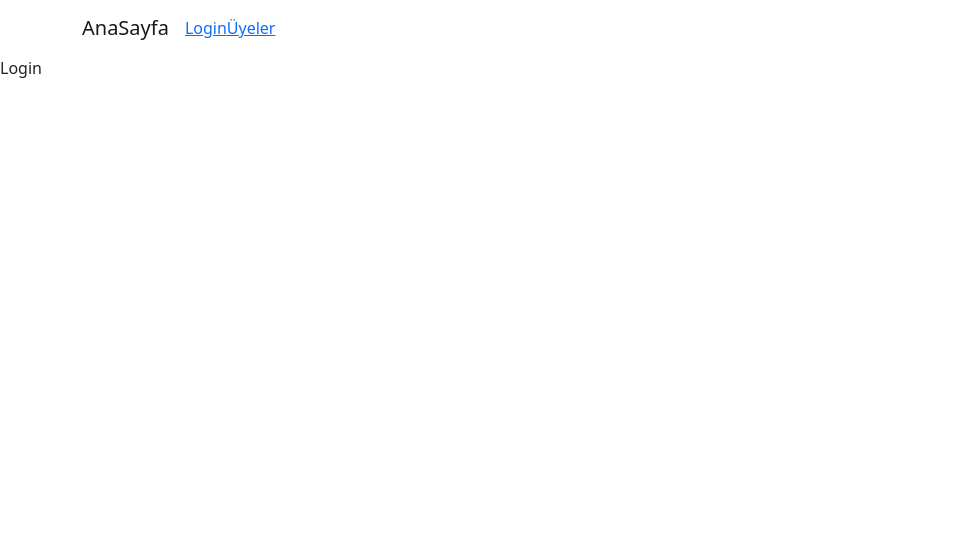
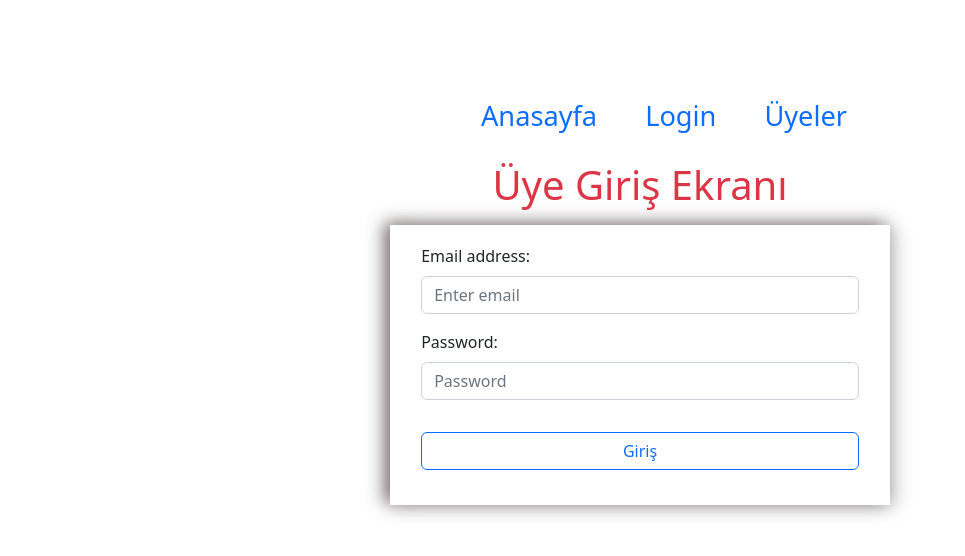
Before and after one commit to aydogdu-ali/form-management, a React (Create React App) app: page /login in a window 1280 px wide. Shown: the top 556 px of the page, without its empty margins (0-965 px from the left). Built offline with nearby package versions, Linux system fonts and the light colour scheme.

Commit message:
edit navbar and login component

```diff
--- a/src/component/navbar/Navbar.jsx
+++ b/src/component/navbar/Navbar.jsx
@@ -1,24 +1,22 @@
 import React from 'react'
-import Container from 'react-bootstrap/Container';
 import Nav from 'react-bootstrap/Nav';
-import Navbar from 'react-bootstrap/Navbar';
 import { Link } from "react-router-dom";
+import NavbarStyle from "./navbar.module.css"
 
 const Navbar1 = () => {
   return (
-    <Navbar className ="text-danger" >
-      <Container>
-        <Navbar.Brand href="/">AnaSayfa</Navbar.Brand>
-        <Navbar.Toggle aria-controls="basic-navbar-nav" />
-        <Navbar.Collapse id="basic-navbar-nav">
-          <Nav className="me-auto d-flex justify-content-between">
-            <Link to ="/Login">Login</Link>
-            <Link to ="/Üyeler">Üyeler</Link>
+    <Nav className="justify-content-center mt-3" activeKey="/">
+    <Nav.Item className={NavbarStyle['nav-item']}>
+      <Link className={NavbarStyle['nav-item-link']} to="/">Anasayfa</Link>
+    </Nav.Item>
+    <Nav.Item className={NavbarStyle['nav-item']}>
+      <Link className={NavbarStyle['nav-item-link']} to="/login">Login</Link>
+    </Nav.Item>
+    <Nav.Item className={NavbarStyle['nav-item']}>
+      <Link className={NavbarStyle['nav-item-link']} to="/üyeler">Üyeler</Link>
+    </Nav.Item>
 
-            </Nav>
-        </Navbar.Collapse>
-      </Container>
-    </Navbar>
+  </Nav>
   )
 }
 
--- /dev/null
+++ b/src/component/navbar/navbar.module.css
@@ -0,0 +1,13 @@
+.nav-item{
+    display: flex;
+    justify-content: space-between;
+    align-items: center;
+    margin-top: 5rem;
+   margin-left: 3rem;
+   font-size: 1.7rem;
+
+}
+
+.nav-item-link{
+    text-decoration: none;
+}
--- a/src/pages/Login/Login.jsx
+++ b/src/pages/Login/Login.jsx
@@ -1,9 +1,105 @@
-import React from 'react'
+import React from "react";
+import Container from "react-bootstrap/Container";
+import Form from "react-bootstrap/Form";
+import Button from "react-bootstrap/Button";
+import LoginStyle from "./login.module.css"
+
+import { useState } from "react";
+import { useNavigate } from "react-router-dom";
+import { ToastContainer, toast } from "react-toastify";
+import "react-toastify/dist/ReactToastify.css";
 
 const Login = () => {
+  const navigate = useNavigate();
+
+  const succsess = () =>
+    toast.success(" Hoşgeldin!", {
+      position: "top-center",
+      autoClose: 1250,
+      hideProgressBar: false,
+      draggable: true,
+      progress: undefined,
+      theme: "light",
+    });
+
+  const [formValue, setFormValue] = useState({
+       email: "",
+    password: "",
+  });
+
+  const { email, password } = formValue;
+
+  const handleSubmit = (e) => {
+    e.preventDefault();
+    succsess();
+
+    setFormValue({
+      firstName: "",
+      lastName: "",
+      tel: "",
+      city: "",
+      email: "",
+      password: "",
+    });
+
+    setTimeout((handleSubmit) => navigate("/Üyeler"), 3000);
+    console.log(formValue);
+  };
+
+  const handleChange = (e) => {
+    console.log(e.target.value);
+    setFormValue({ ...formValue, [e.target.id]: e.target.value });
+  };
+
   return (
-    <div>Login</div>
-  )
-}
+    <>
+      <h1 className="text-center text-danger fs-bond mt-4">Üye Giriş Ekranı</h1>
 
-export default Login
+      <div className= {LoginStyle["login"]}>
+        <Container>
+          <Form onSubmit={handleSubmit}>
+
+            <Form.Group className="mb-3">
+              <Form.Label className="">
+                Email address:
+              </Form.Label>
+              <Form.Control
+                type="email"
+                placeholder="Enter email"
+                required
+                id="email"
+                value={email}
+                onChange={handleChange}
+              />
+            </Form.Group>
+
+            <Form.Group className="mb-3">
+              <Form.Label className="">
+                Password:
+              </Form.Label>
+              <Form.Control
+                type="password"
+                placeholder="Password"
+                required
+                id="password"
+                value={password}
+                onChange={handleChange}
+              />
+            </Form.Group>
+
+            <Button
+              variant="outline-primary"
+              className="w-100 mt-3 mb-3"
+              type="submit"
+            >
+              Giriş
+            </Button>
+          </Form>
+        </Container>
+        <ToastContainer />
+      </div>
+    </>
+  );
+};
+
+export default Login;
--- /dev/null
+++ b/src/pages/Login/login.module.css
@@ -0,0 +1,10 @@
+.login{
+
+    box-shadow: rgba(155, 158, 161, 0.48) 6px 2px 16px 0px, rgba(89, 75, 75, 0.8) -6px -2px 16px 0px;
+    max-width: 500px;
+    margin: auto;
+    padding: 1.2rem;
+    margin-top: 1rem;
+    display: flex;
+
+}
--- a/src/pages/register/Register.jsx
+++ b/src/pages/register/Register.jsx
@@ -1,150 +1,174 @@
-import React from 'react'
-import Container from 'react-bootstrap/Container';
-import Form from 'react-bootstrap/Form';
-import Button from 'react-bootstrap/Button';
-import RegisterStyle from "./register.module.css"
+import React from "react";
+import Container from "react-bootstrap/Container";
+import Form from "react-bootstrap/Form";
+import Button from "react-bootstrap/Button";
+import RegisterStyle from "./register.module.css";
 
-import { useState } from 'react';
-import { useNavigate } from 'react-router-dom';
-import { ToastContainer, toast } from 'react-toastify';
-import 'react-toastify/dist/ReactToastify.css';
-
-
+import { useState } from "react";
+import { useNavigate } from "react-router-dom";
+import { ToastContainer, toast } from "react-toastify";
+import "react-toastify/dist/ReactToastify.css";
 
 const Register = () => {
+  const navigate = useNavigate();
 
-const navigate = useNavigate()
-
-  const succsess = () => toast.success(" Aramıza Hoşgeldin!", {
-    autoClose: 2000,
+  const succsess = () =>
+    toast.success(" Aramıza Hoşgeldin!", {
+      position: "top-center",
+      autoClose: 1250,
       hideProgressBar: false,
-closeOnClick: true,
-pauseOnHover: true,
       draggable: true,
       progress: undefined,
       theme: "light",
     });
 
+  const [formValue, setFormValue] = useState({
+    firstName: "",
+    lastName: "",
+    tel: "",
+    city: "",
+    email: "",
+    password: "",
+  });
 
+  const { firstName, lastName, tel, city, email, password } = formValue;
 
+  const handleSubmit = (e) => {
+    e.preventDefault();
+    succsess();
 
-  const [formValue, setFormValue] = useState({
-    firstName:"",
-    lastName:"",
-    tel:"",
-    city:"",
-    email:"",
-    password:"",
+    setFormValue({
+      firstName: "",
+      lastName: "",
+      tel: "",
+      city: "",
+      email: "",
+      password: "",
+    });
 
-  })
+    setTimeout((handleSubmit) => navigate("/Üyeler"), 3000);
+    console.log(formValue);
+  };
 
-  const {firstName,lastName,tel, city, email,password} = formValue
-
-  const handleSubmit =  (e)=>{
-    e.preventDefault()
-     succsess()
-     navigate("/Üyeler")
-      setFormValue({
-      firstName:"",
-      lastName:"",
-      tel:"",
-      city:"",
-      email:"",
-      password:"",
-
-    })
-
-    console.log(formValue)
-
-  }
-
-
-  const handleChange =(e)=>{
-    console.log(e.target.value)
-    setFormValue({...formValue, [e.target.id]:e.target.value})
-  }
+  const handleChange = (e) => {
+    console.log(e.target.value);
+    setFormValue({ ...formValue, [e.target.id]: e.target.value });
+  };
 
   return (
     <>
-
-
-    <h1 className=' text-center text-danger fs-bond'>Üyelik Formu</h1>
-
+      <h1 className="text-center text-danger fs-bond mt-2">Üyelik Formu</h1>
 
       <div className={RegisterStyle["register"]}>
-
-        <Container >
-           <Form onSubmit={handleSubmit }>
-           <Form.Group className="mb-3" >
-        <Form.Label className={RegisterStyle["info"]}>Adınız: <span className='text-dark'>{firstName.toLocaleUpperCase()}</span></Form.Label>
-        <Form.Control type="text" placeholder="Adınız" required
-        id ="firstName"
-        value = {firstName}
-        onChange={handleChange}/>
-
+        <Container>
+          <Form onSubmit={handleSubmit}>
+            <Form.Group className="mb-3">
+              <Form.Label className={RegisterStyle["info"]}>
+                Adınız:{" "}
+                <span className="text-dark">
+                  {firstName.toLocaleUpperCase()}
+                </span>
+              </Form.Label>
+              <Form.Control
+                type="text"
+                placeholder="Adınız"
+                required
+                id="firstName"
+                value={firstName}
+                onChange={handleChange}
+              />
             </Form.Group>
 
-
-      <Form.Group className="mb-3" >
-        <Form.Label className={RegisterStyle["info"]}>Soy Adınız:<span className='text-dark'>{lastName.toLocaleUpperCase()}</span></Form.Label>
-        <Form.Control type="text" placeholder="Soy Adınız"  required
-        id ="lastName"
-         value = {lastName}
-        onChange={handleChange}/>
-
+            <Form.Group className="mb-3">
+              <Form.Label className={RegisterStyle["info"]}>
+                Soy Adınız:
+                <span className="text-dark">
+                  {lastName.toLocaleUpperCase()}
+                </span>
+              </Form.Label>
+              <Form.Control
+                type="text"
+                placeholder="Soy Adınız"
+                required
+                id="lastName"
+                value={lastName}
+                onChange={handleChange}
+              />
             </Form.Group>
 
-      <Form.Group className="mb-3" >
-        <Form.Label className={RegisterStyle["info"]}>Telefon Numaranız:<span className='text-dark'>{tel.includes()}</span></Form.Label>
-        <Form.Control type="tel" placeholder="Telefon Numaranız 505-123-11-11 formatında"
-        pattern="/{[0-9]{3}[0-9]{3}[0-9]{2}[0-9]{2}/ " maxLength="10"required
-
-        id = "tel"
-        value = {tel}
-        onChange={handleChange}/>
+            <Form.Group className="mb-3">
+              <Form.Label className={RegisterStyle["info"]}>
+                Telefon Numaranız:
+                <span className="text-dark">{tel.includes()}</span>
+              </Form.Label>
+              <Form.Control
+                type="tel"
+                placeholder="Telefon Numaranız 505-123-11-11 formatında"
+                pattern="/{[0-9]{3}[0-9]{3}[0-9]{2}[0-9]{2}/ "
+                maxLength="10"
+                required
+                id="tel"
+                value={tel}
+                onChange={handleChange}
+              />
             </Form.Group>
 
-      <Form.Group className="mb-3" >
-        <Form.Label className={RegisterStyle["info"]}>Yaşadığınız Şehir:<span className='text-dark'>{city.toLocaleUpperCase()}</span></Form.Label>
-        <Form.Control type="text" placeholder="Yaşadığınız Şehir" required
+            <Form.Group className="mb-3">
+              <Form.Label className={RegisterStyle["info"]}>
+                Yaşadığınız Şehir:
+                <span className="text-dark">{city.toLocaleUpperCase()}</span>
+              </Form.Label>
+              <Form.Control
+                type="text"
+                placeholder="Yaşadığınız Şehir"
+                required
                 id="city"
-         value = {city}
-        onChange={handleChange}/>
+                value={city}
+                onChange={handleChange}
+              />
             </Form.Group>
 
-
-      <Form.Group className="mb-3" >
-        <Form.Label className={RegisterStyle["info"]}>Email address:<span className='text-dark'>{email}</span></Form.Label>
-        <Form.Control type="email" placeholder="Enter email"required
+            <Form.Group className="mb-3">
+              <Form.Label className={RegisterStyle["info"]}>
+                Email address:<span className="text-dark">{email}</span>
+              </Form.Label>
+              <Form.Control
+                type="email"
+                placeholder="Enter email"
+                required
                 id="email"
-         value = {email}
-        onChange={handleChange}/>
-
+                value={email}
+                onChange={handleChange}
+              />
             </Form.Group>
 
-      <Form.Group className="mb-3" >
-        <Form.Label className={RegisterStyle["info"]} >Password:<span className='text-dark'>{password}</span></Form.Label>
-        <Form.Control type="password" placeholder="Password" required
+            <Form.Group className="mb-3">
+              <Form.Label className={RegisterStyle["info"]}>
+                Password:<span className="text-dark">{password}</span>
+              </Form.Label>
+              <Form.Control
+                type="password"
+                placeholder="Password"
+                required
                 id="password"
-         value = {password}
-        onChange={handleChange}/>
+                value={password}
+                onChange={handleChange}
+              />
             </Form.Group>
 
-
-      <Button variant="outline-primary"  className="w-100 mt-3 mb-3"  type="submit" >
+            <Button
+              variant="outline-primary"
+              className="w-100 mt-3 mb-3"
+              type="submit"
+            >
               Onay
             </Button>
           </Form>
         </Container>
-    <ToastContainer/>
+        <ToastContainer />
       </div>
     </>
+  );
+};
 
-      );
-    }
-
-
-
-
-
-export default Register
+export default Register;
```
Lines whose indentation alone changed are shown as unchanged.
